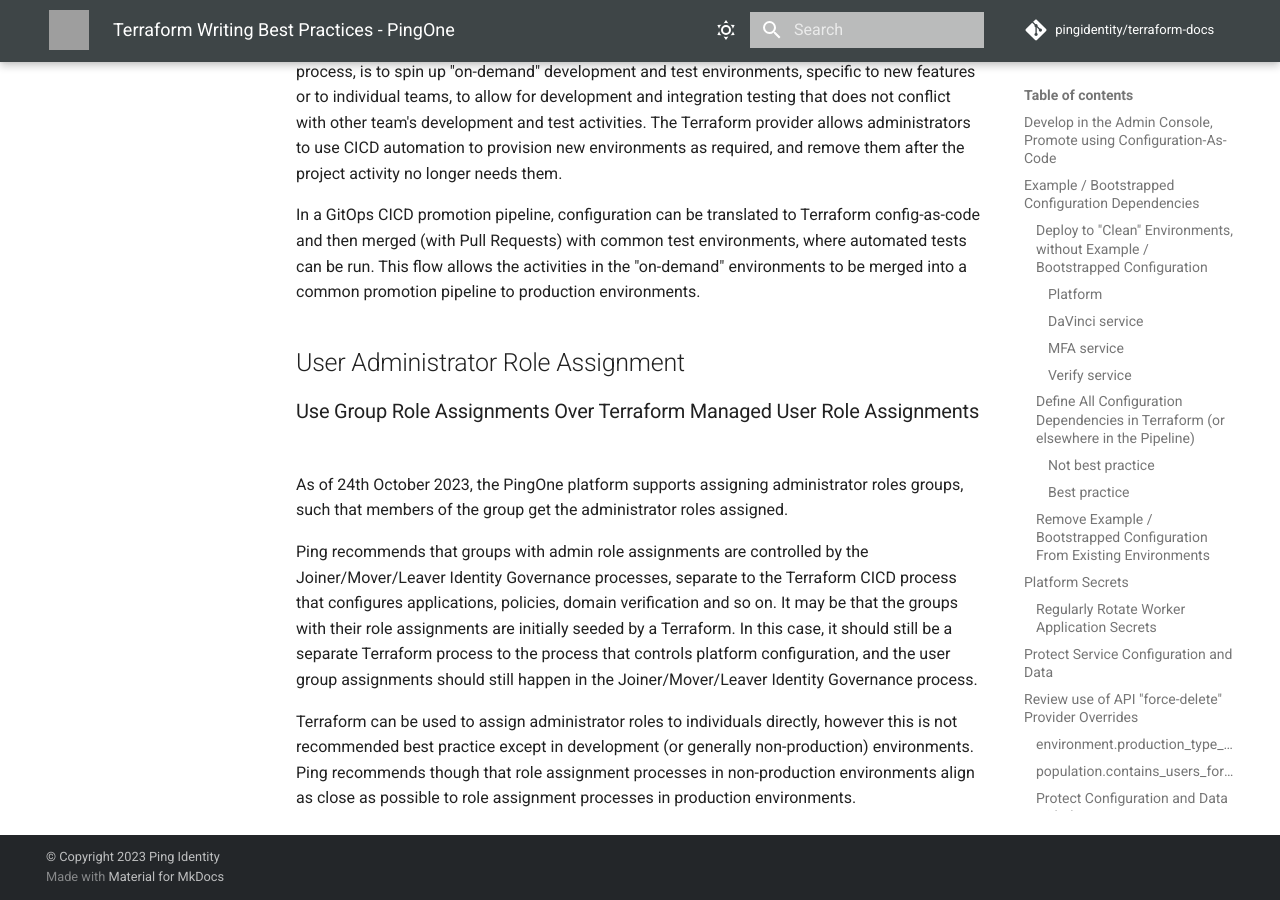
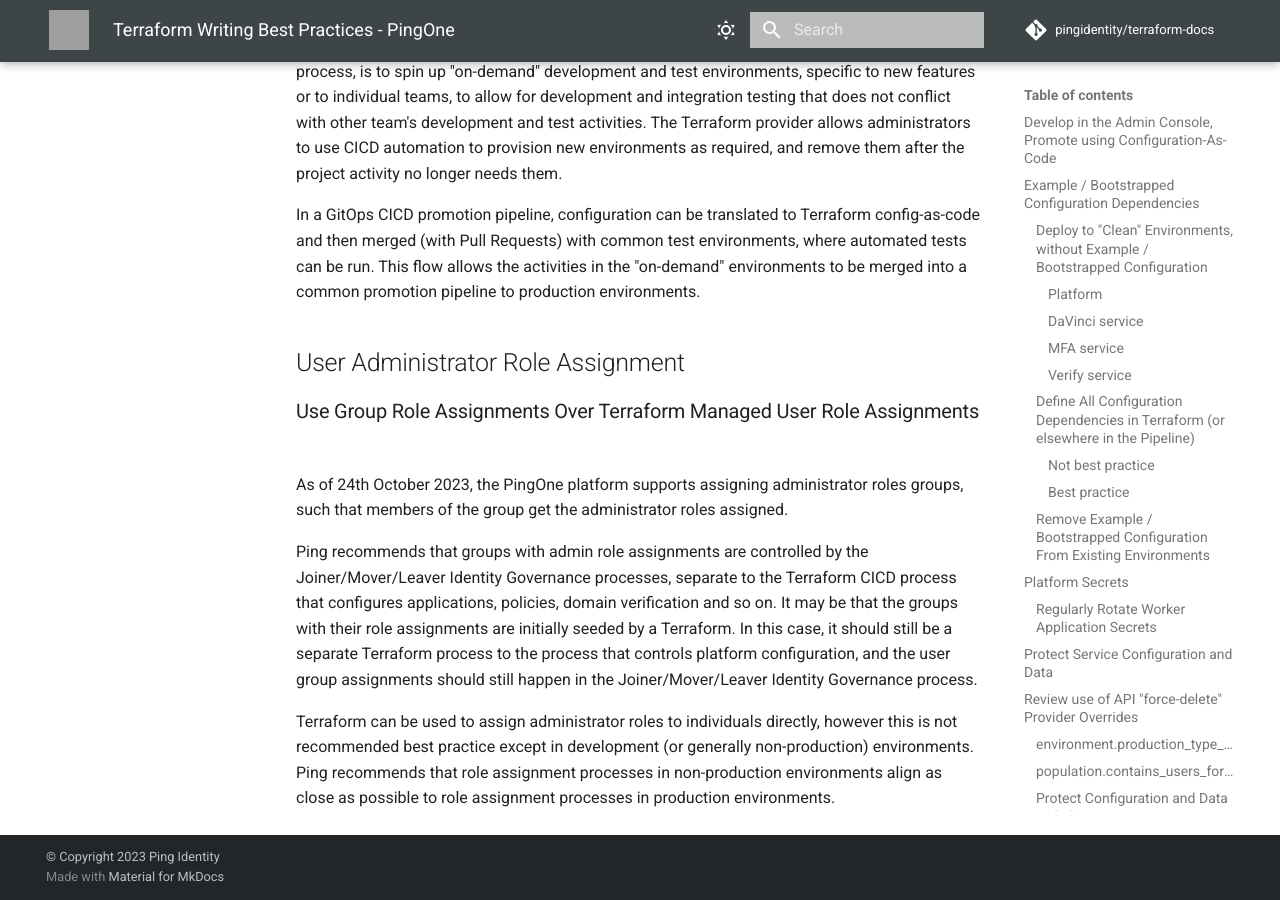
Before and after one commit to pingidentity/terraform-docs, an MkDocs documentation site: the page built from docs/best-practices/pingone/index.md, in a window 1280 px wide and 900 px high, scrolled down 7774 px. Built offline with MkDocs 1.6.1 and Material for MkDocs 9.7.7, drawn with Linux system fonts in a browser that asks for light colours; comment, search, counter and statistics services are not loaded; some of the changed text lies outside the part shown; grey boxes are pictures that could not be loaded.

Commit message:
review comments

```diff
--- a/docs/best-practices/pingone/index.md
+++ b/docs/best-practices/pingone/index.md
@@ -245,4 +245,4 @@ As of 24th October 2023, the PingOne platform supports assigning administrator r
 
 Ping recommends that groups with admin role assignments are controlled by the Joiner/Mover/Leaver Identity Governance processes, separate to the Terraform CICD process that configures applications, policies, domain verification and so on.  It may be that the groups with their role assignments are initially seeded by a Terraform.  In this case, it should still be a separate Terraform process to the process that controls platform configuration, and the user group assignments should still happen in the Joiner/Mover/Leaver Identity Governance process.
 
-Terraform can be used to assign administrator roles to individuals directly, however this is not recommended best practice except in development (or generally non-production) environments.  Ping recommends though that role assignment processes in non-production environments align as close as possible to role assignment processes in production environments.
+Terraform can be used to assign administrator roles to individuals directly, however this is not recommended best practice except in development (or generally non-production) environments.  Ping recommends that role assignment processes in non-production environments align as close as possible to role assignment processes in production environments.
```
Also changed, not shown: other parts of docs/best-practices/pingone/index.md (+2 -2 lines), docs/best-practices/ davinci/index.md (+1 -1 lines).
